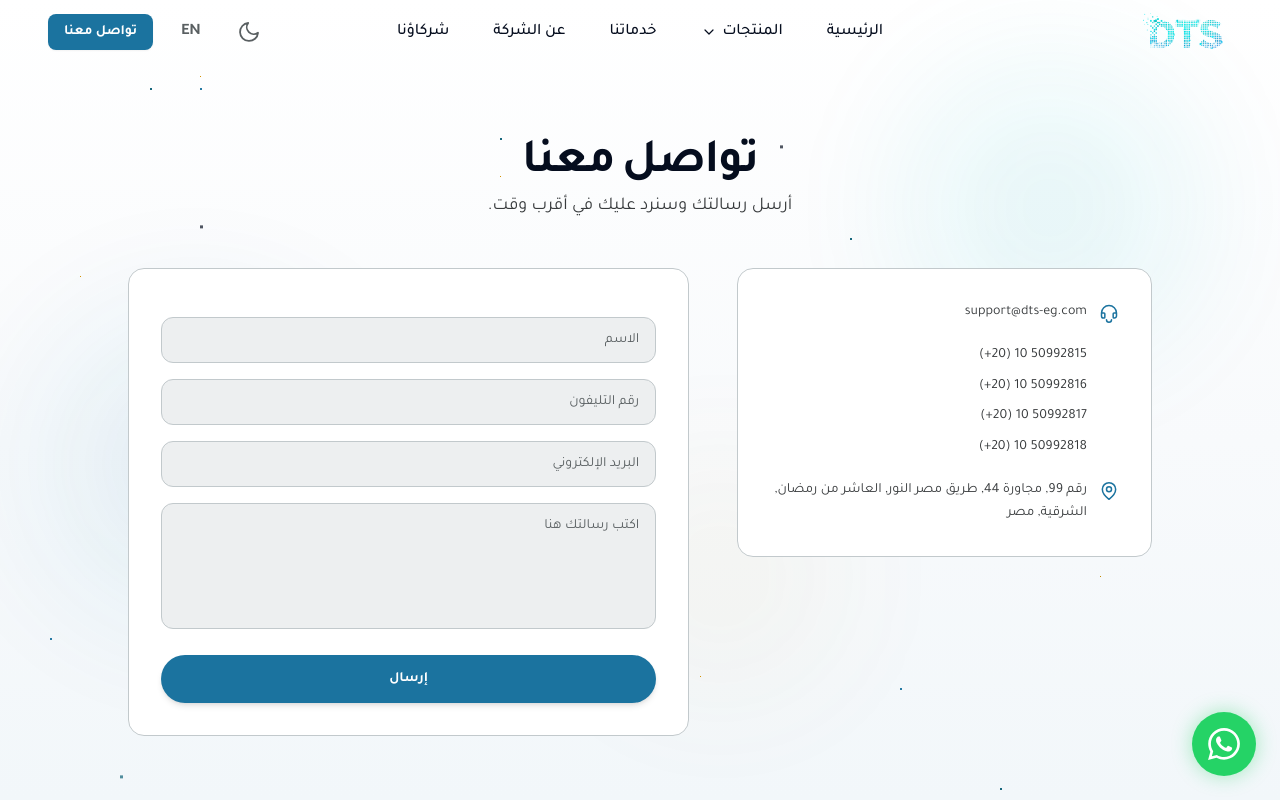
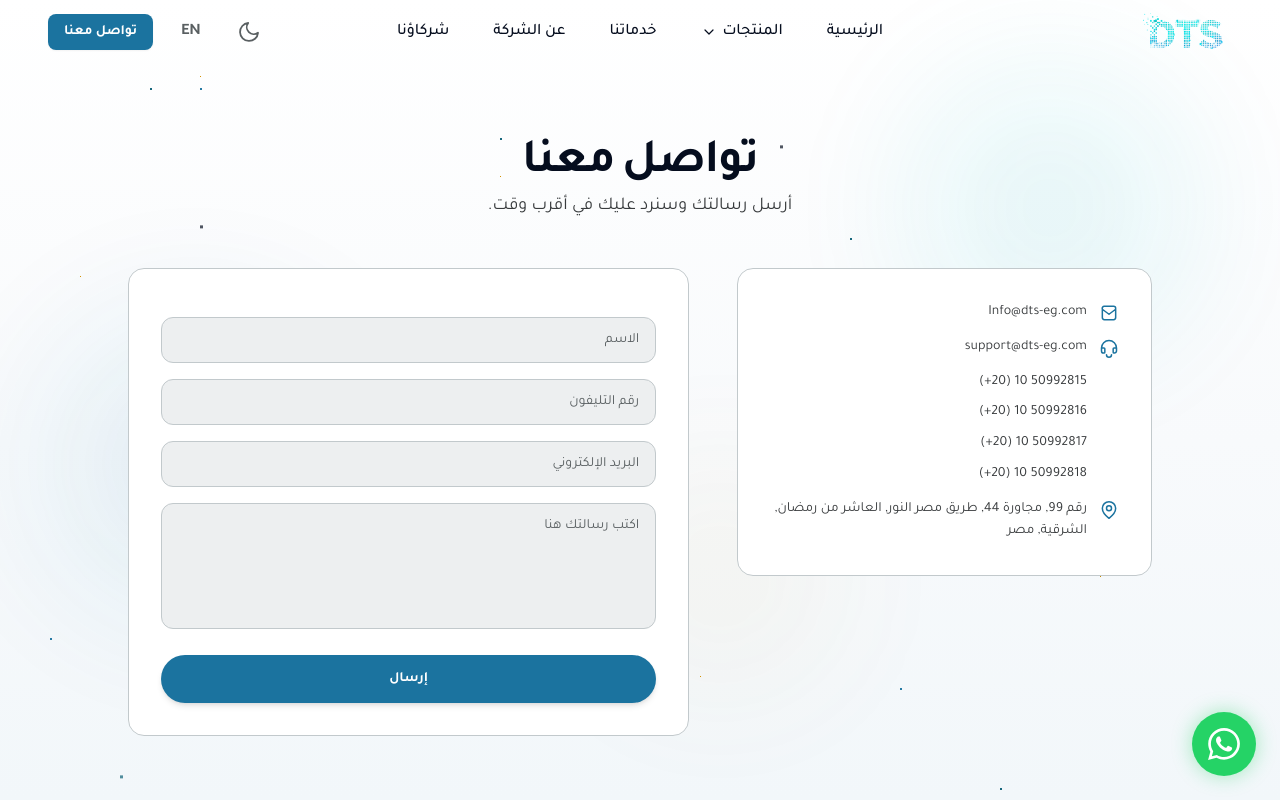
Before and after one commit to MohammedAshraf2006/DTS-WEB-V2, a Vue app: page /contact in a window 1280 px wide. Shown: the top 800 px of the page. Built offline with nearby package versions, Linux system fonts and the light colour scheme.

Commit message:
fix contact

```diff
--- a/src/components/icons/AppIcon.vue
+++ b/src/components/icons/AppIcon.vue
@@ -23,6 +23,8 @@ const paths = {
     'M12 3 2 8l10 5 10-5-10-5zM6 10.5V16c0 1.5 2.5 3 6 3s6-1.5 6-3v-5.5',
   support:
     'M12 3a9 9 0 00-9 9v3.5A2.5 2.5 0 005.5 18H6a1 1 0 001-1v-4a1 1 0 00-1-1h-1.94M12 3a9 9 0 019 9v3.5a2.5 2.5 0 01-2.5 2.5H18a1 1 0 01-1-1v-4a1 1 0 011-1h1.94M9 20a3 3 0 006 0',
+  mail:
+    'M4 7.5A2.5 2.5 0 016.5 4h11A2.5 2.5 0 0120 6.5v11A2.5 2.5 0 0117.5 20h-11A2.5 2.5 0 014 17.5v-11zm0 0 8 6 8-6',
   shield:
     'M12 2 4 5v6c0 5 3.4 9 8 11 4.6-2 8-6 8-11V5l-8-3z',
   cloud:
--- a/src/services/contact.js
+++ b/src/services/contact.js
@@ -1,4 +1,4 @@
-const DEFAULT_CONTACT_EMAIL = 'support@dts-eg.com'
+const DEFAULT_CONTACT_EMAIL = 'Info@dts-eg.com'
 const SIGNATURE_CONTACT_EMAIL = 'tawqe3y_10thoframdan@dts-eg.com'
 
 function buildMailto(payload, toEmail) {
--- a/src/views/ContactView.vue
+++ b/src/views/ContactView.vue
@@ -30,7 +30,17 @@ useScrollReveal()
 
       <div class="reveal mx-auto mt-10 grid max-w-5xl grid-cols-1 gap-8 lg:mt-12 lg:grid-cols-[0.85fr_1.15fr] lg:items-start lg:gap-12">
         <aside class="rounded-2xl border border-border bg-surface-alt p-6 sm:p-8">
-          <ul class="space-y-5 text-sm leading-relaxed text-text-muted">
+          <ul class="space-y-3 text-sm leading-relaxed text-text-muted">
+            <li class="flex items-start gap-3">
+              <AppIcon name="mail" class="mt-0.5 h-5 w-5 shrink-0 text-primary" />
+              <a
+                :href="`mailto:${t('common.footer.salesEmail')}`"
+                dir="ltr"
+                class="inline-block transition-colors hover:text-primary [unicode-bidi:isolate]"
+              >
+                {{ t('common.footer.salesEmail') }}
+              </a>
+            </li>
             <li class="flex items-start gap-3">
               <AppIcon name="support" class="mt-0.5 h-5 w-5 shrink-0 text-primary" />
               <a
```
